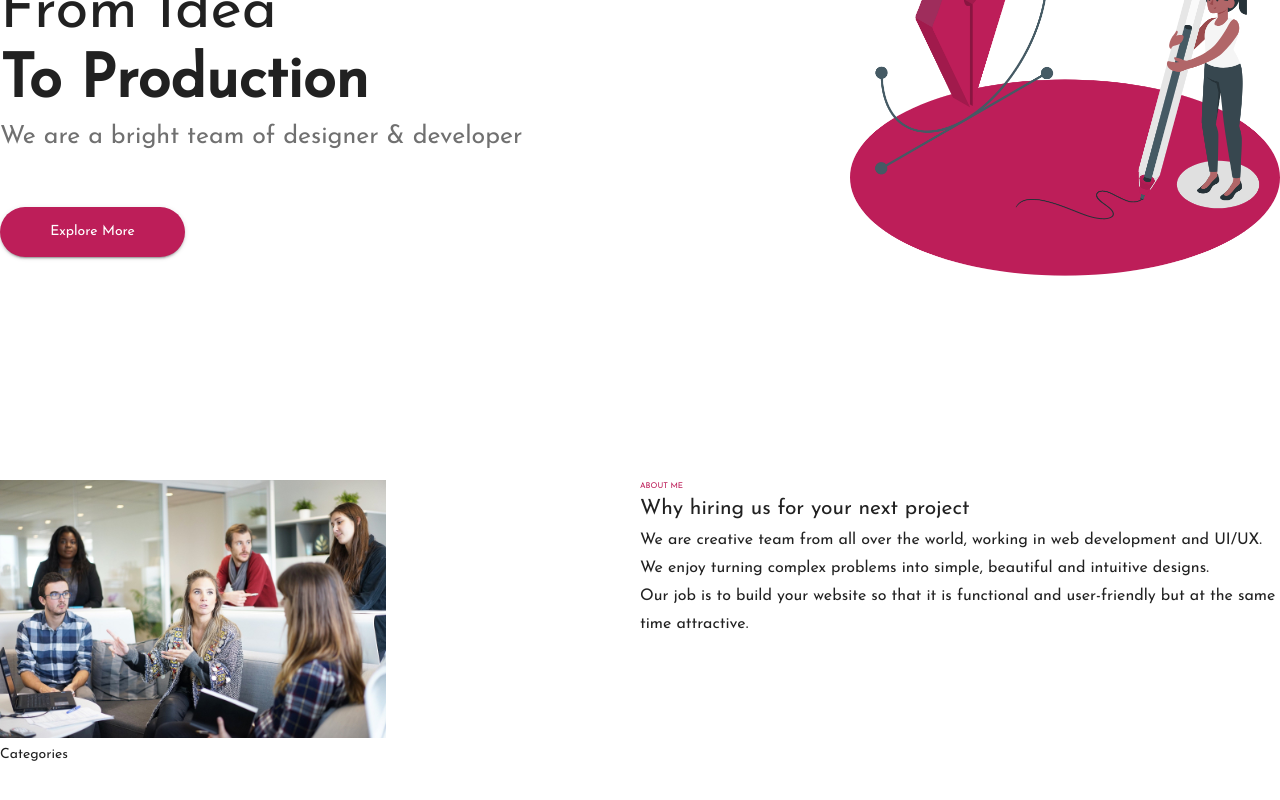
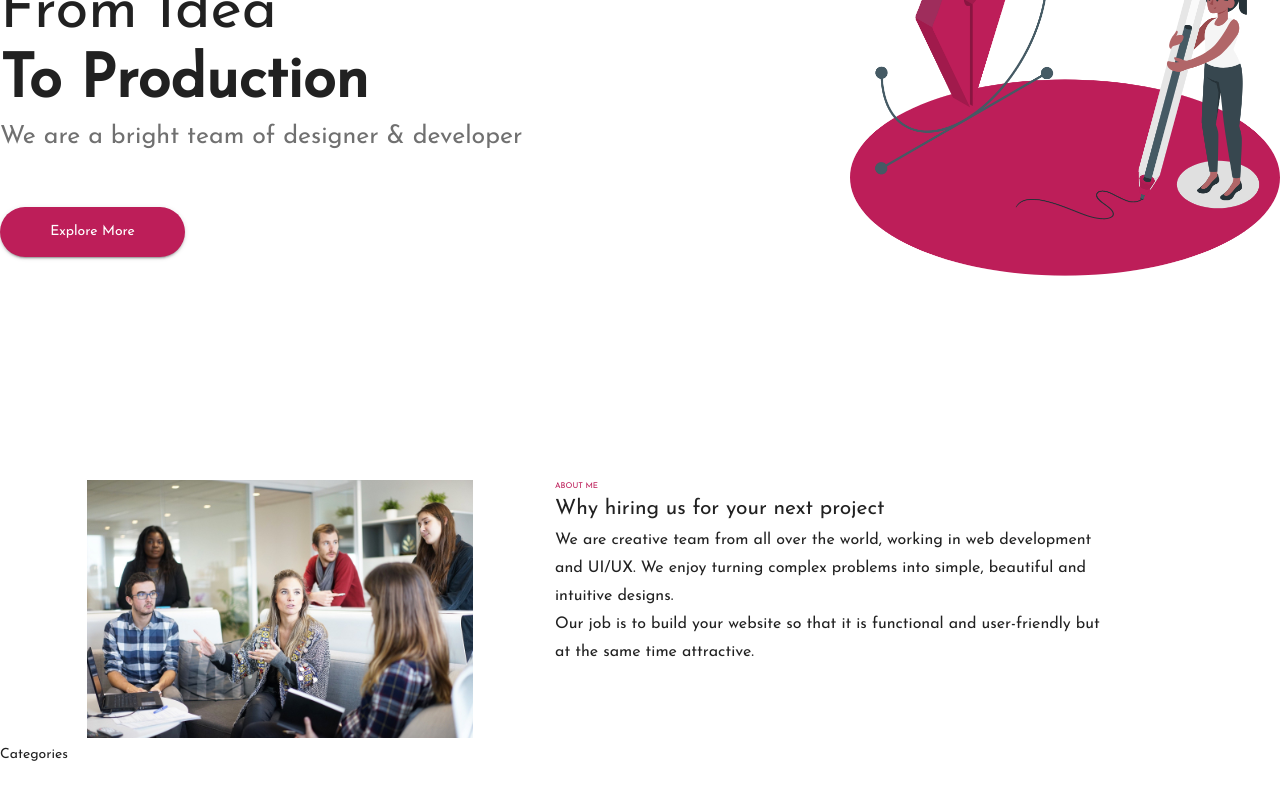
Before and after one commit to VinCodeTheWeb/genosio, a React (Create React App) app in the folder client/: page / in a window 1280 px wide. Shown: the part 320-1120 px from the top of the page. Built offline with nearby package versions, Linux system fonts and the light colour scheme.

Commit message:
adding correct spacing in about section

```diff
--- a/client/src/templates/HomeTemplate/home-template.component.tsx
+++ b/client/src/templates/HomeTemplate/home-template.component.tsx
@@ -43,10 +43,10 @@ const HomeTemplate: React.FC<HomeTemplateProps> = ({
 
             <Box height="100.47rem">
                 <Grid container>
-                    <Grid item md={6}>
+                    <Grid className={classes.imgPeopleContainer} item>
                         <img src={aboutImg} alt="people-working" />
                     </Grid>
-                    <Grid item md={6}>
+                    <Grid className={classes.aboutParagraphContainer} item md={6}>
                         {aboutParagraph}
                     </Grid>
                 </Grid>
```
